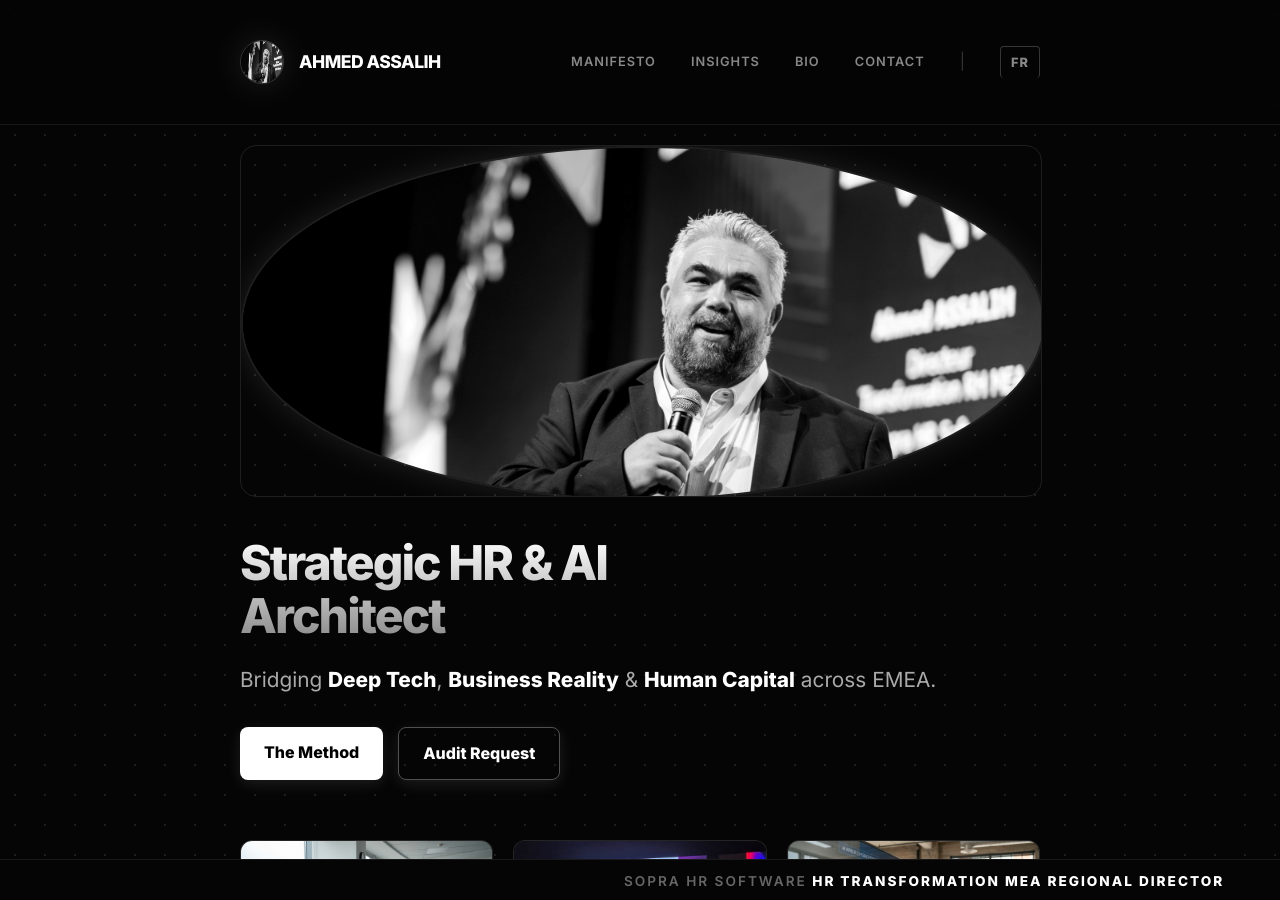
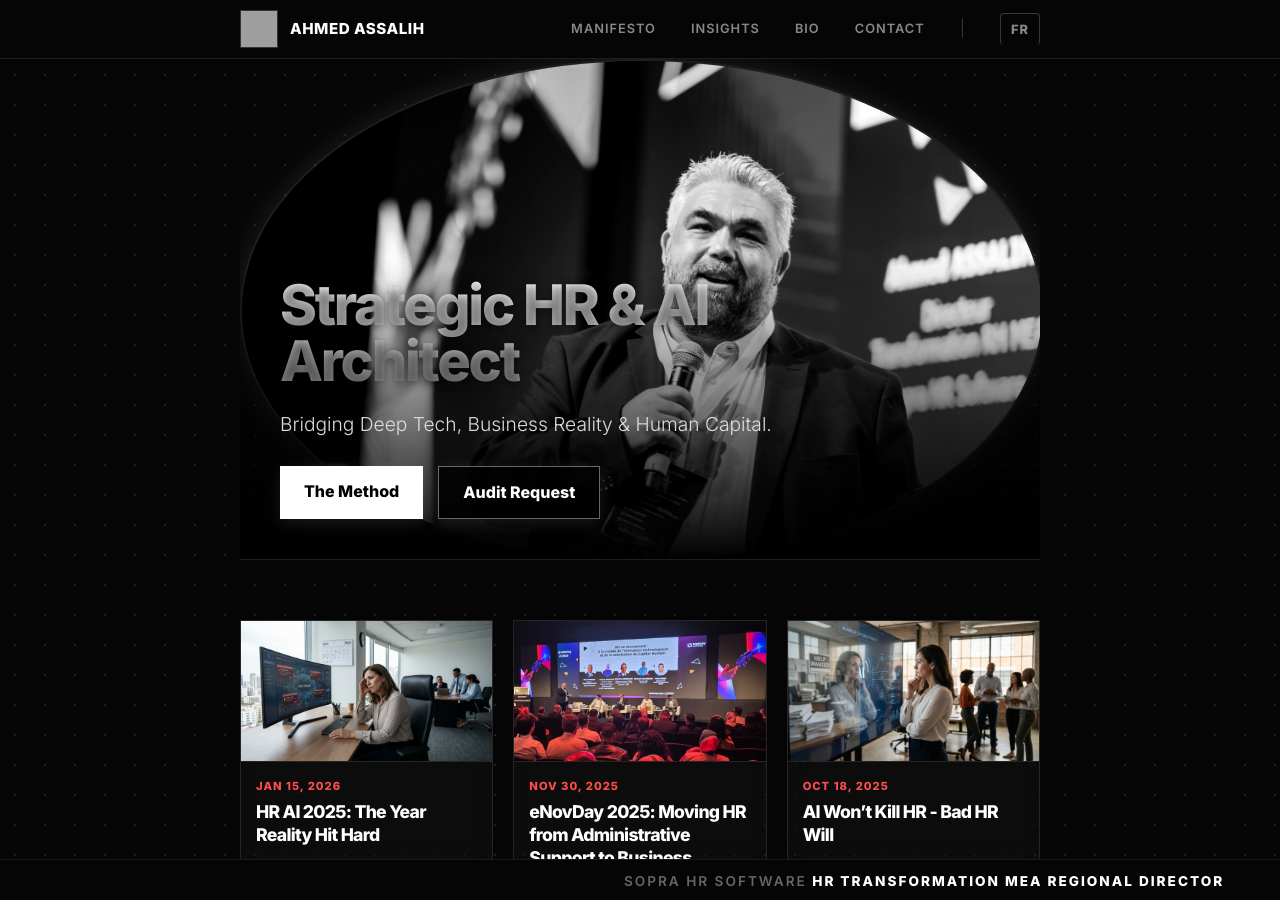
Before and after one commit to ahmedassalih/ahmed, a Jekyll site: the page built from en/index.md, in a window 1280 px wide and 900 px high. Built offline with Jekyll 4.4.1, drawn with Linux system fonts in a browser that asks for light colours; grey boxes are pictures that could not be loaded.

Commit message:
Add files via upload

```diff
--- a/_layouts/default.html
+++ b/_layouts/default.html
@@ -31,15 +31,16 @@
 
   <!-- EN-TÊTE DU SITE (HEADER) -->
   <header class="site-header">
-    <div class="wrapper" style="display: flex; justify-content: space-between; align-items: center; padding: 20px 0;">
+    <div class="wrapper" style="display: flex; justify-content: space-between; align-items: center;">
 
-      <!-- LOGO : Photo Miniature + Nom -->
-      <a class="site-title" href="/{{ page.lang | default: 'en' }}/" style="display: flex; align-items: center; gap: 15px; text-decoration: none; border: none;">
-        <img src="/assets/images/profile.jpg" alt="Profile" style="width: 42px; height: 42px; border-radius: 50%; filter: grayscale(100%); border: 1px solid rgba(255,255,255,0.2);">
-        <span style="font-weight: 800; font-size: 1.1rem; color: white; letter-spacing: -0.5px;">AHMED ASSALIH</span>
+      <!-- LOGO : Avatar différent + Nom -->
+      <a class="site-title" href="/{{ page.lang | default: 'en' }}/" style="display: flex; align-items: center; gap: 12px; text-decoration: none; border: none;">
+        <!-- Utilisation de avatar.jpg ici -->
+        <img src="/assets/images/avatar.jpg" alt="Profile" style="width: 36px; height: 36px; border-radius: 0; filter: grayscale(100%); border: 1px solid #333;">
+        <span style="font-weight: 700; font-size: 0.95rem; color: white; letter-spacing: 0.5px;">AHMED ASSALIH</span>
       </a>
 
-      <!-- NAVIGATION AÉRÉE -->
+      <!-- NAVIGATION -->
       <nav class="site-nav">
         {% if page.lang == "fr" %}
           <a href="/fr/manifesto" class="page-link">Manifeste</a>
--- a/assets/main.scss
+++ b/assets/main.scss
@@ -325,3 +325,59 @@ body { padding-bottom: 50px; }
   padding: 5px 10px;
   border-radius: 4px;
 }
+
+/* --- V4 DESIGN: SHARP & STATIC --- */
+
+/* 1. HEADER COMPACT & STATIQUE */
+.site-header {
+  position: relative !important; /* Plus de Sticky */
+  top: auto !important;
+  background: var(--bg-dark) !important; /* Fond noir uni pour la lisibilité */
+  padding: 10px 0 !important; /* Hauteur réduite */
+  border-bottom: 1px solid rgba(255,255,255,0.1) !important;
+  backdrop-filter: none !important;
+}
+
+/* 2. RESET DES ARRONDIS (SHARP LOOK) */
+.hero-box, .hero-img, .post-item, input, textarea, .btn {
+  border-radius: 0 !important; /* Angles droits partout */
+}
+
+/* 3. STYLE DU HERO (Texte dans l'image) */
+.hero-container {
+  position: relative;
+  width: 100%;
+  height: 500px; /* Grande hauteur immersive */
+  overflow: hidden;
+  margin-bottom: 60px;
+  border-bottom: 1px solid rgba(255,255,255,0.1);
+}
+
+.hero-image {
+  width: 100%;
+  height: 100%;
+  object-fit: cover;
+  object-position: center 20%; /* Centre sur le haut du corps */
+  filter: grayscale(100%) contrast(1.1) brightness(0.8); /* Assombri pour le texte */
+}
+
+/* Le dégradé noir en bas pour que le texte soit lisible */
+.hero-overlay {
+  position: absolute;
+  bottom: 0;
+  left: 0;
+  width: 100%;
+  height: 60%; /* Prend le bas de l'image */
+  background: linear-gradient(to top, rgba(0,0,0,1), transparent);
+  display: flex;
+  flex-direction: column;
+  justify-content: flex-end;
+  padding: 40px;
+  box-sizing: border-box;
+}
+
+/* Ajustements Mobile */
+@media (max-width: 600px) {
+  .hero-container { height: 400px; }
+  .hero-overlay { padding: 20px; }
+}
--- a/en/index.md
+++ b/en/index.md
@@ -5,36 +5,30 @@ lang: en
 ref: home
 ---
 
-<!-- 1. HERO SECTION -->
+<!-- 1. HERO SECTION IMMERSIVE -->
+<div class="hero-container">
+  <!-- L'Image de fond -->
+  <img src="/assets/images/profile.jpg" alt="Ahmed Assalih" class="hero-image">
 
-<!-- 1. HERO SECTION CINEMATIC -->
-<div style="margin-top: 20px; margin-bottom: 60px;">
+  <!-- Le Dégradé + Texte par dessus -->
+  <div class="hero-overlay">
+    <div style="max-width: 800px;">
+      <h1 style="margin: 0 0 10px 0; line-height: 1; font-size: 3.5rem; color: white; text-shadow: 0 2px 10px rgba(0,0,0,0.5);">
+        Strategic HR & AI<br>Architect
+      </h1>
 
-  <!-- GRANDE IMAGE RECTANGLE -->
-  <div style="width: 100%; height: 350px; border-radius: 16px; overflow: hidden; border: 1px solid rgba(255,255,255,0.1); margin-bottom: 40px; position: relative;">
-    <!-- J'utilise object-position pour centrer sur le visage même si l'image est coupée -->
-    <img src="/assets/images/profile.jpg" alt="Ahmed Assalih Hero" style="width: 100%; height: 100%; object-fit: cover; object-position: center 20%; filter: grayscale(100%) contrast(1.1);">
-  </div>
+      <p style="font-size: 1.2rem; color: #ddd; margin-bottom: 25px; font-weight: 300;">
+        Bridging Deep Tech, Business Reality & Human Capital.
+      </p>
 
-  <!-- TEXTE D'INTRO (Aligné à gauche maintenant pour le style magazine) -->
-  <div style="max-width: 700px;">
-    <h1 style="margin-top: 0; line-height: 1.1; font-size: 3rem; margin-bottom: 20px;">
-      Strategic HR & AI<br>Architect
-    </h1>
-
-    <p style="font-size: 1.3rem; color: #aaa; line-height: 1.6; margin-bottom: 30px;">
-      Bridging <strong style="color:white;">Deep Tech</strong>, <strong style="color:white;">Business Reality</strong> & <strong style="color:white;">Human Capital</strong> across EMEA.
-    </p>
-
-    <!-- BOUTONS -->
-    <div style="display: flex; gap: 15px;">
-      <a href="/en/manifesto" class="btn">The Method</a>
-      <a href="/en/contact" class="btn" style="background: transparent; color: white !important; border: 1px solid rgba(255,255,255,0.3);">Audit Request</a>
+      <!-- Boutons intégrés dans l'image -->
+      <div style="display: flex; gap: 15px;">
+        <a href="/en/manifesto" class="btn" style="background: white; color: black; border: none;">The Method</a>
+        <a href="/en/contact" class="btn" style="background: rgba(0,0,0,0.6); color: white !important; border: 1px solid rgba(255,255,255,0.4); backdrop-filter: blur(5px);">Audit Request</a>
+      </div>
     </div>
   </div>
-
 </div>
-
 <!-- 2. HIGHLIGHT GRID (3 articles par ligne) -->
 <!-- On utilise minmax(230px) pour faire tenir 3 colonnes dans ton wrapper de 800px -->
 <div style="display: grid; grid-template-columns: repeat(auto-fill, minmax(230px, 1fr)); gap: 20px; margin-bottom: 60px;">
```
Also changed, not shown: fr/index.md (+18 -21 lines).
